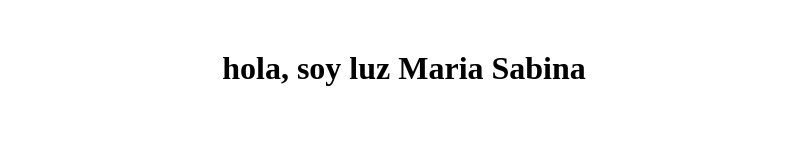
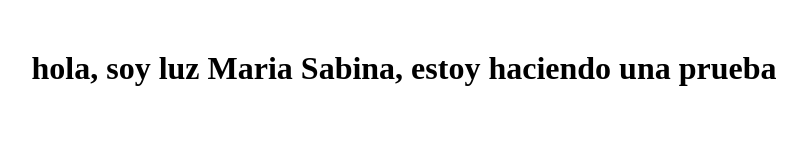
Before and after one commit to luzmariamindje/pruebagit, a plain HTML site: page index.html in a window 1280 px wide. Shown: the whole page, without its empty margins (236-1043 px from the left). Drawn offline with Linux system fonts and the light colour scheme.

Commit message:
el tercer commit

```diff
--- a/index.html
+++ b/index.html
@@ -8,6 +8,6 @@
     <title>Document</title>
 </head>
 <body>
-    <h1>hola, soy luz Maria Sabina</h1>
+    <h1>hola, soy luz Maria Sabina, estoy haciendo una prueba</h1>
 </body>
 </html>
```
